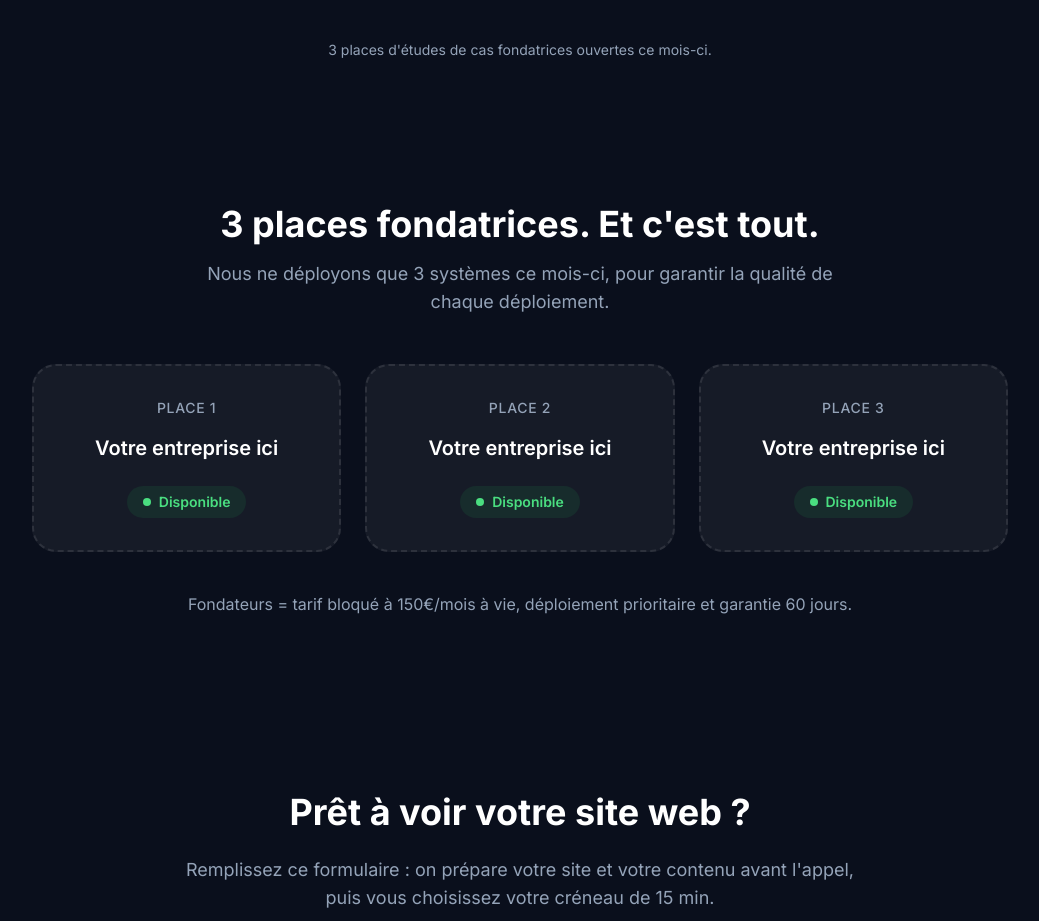
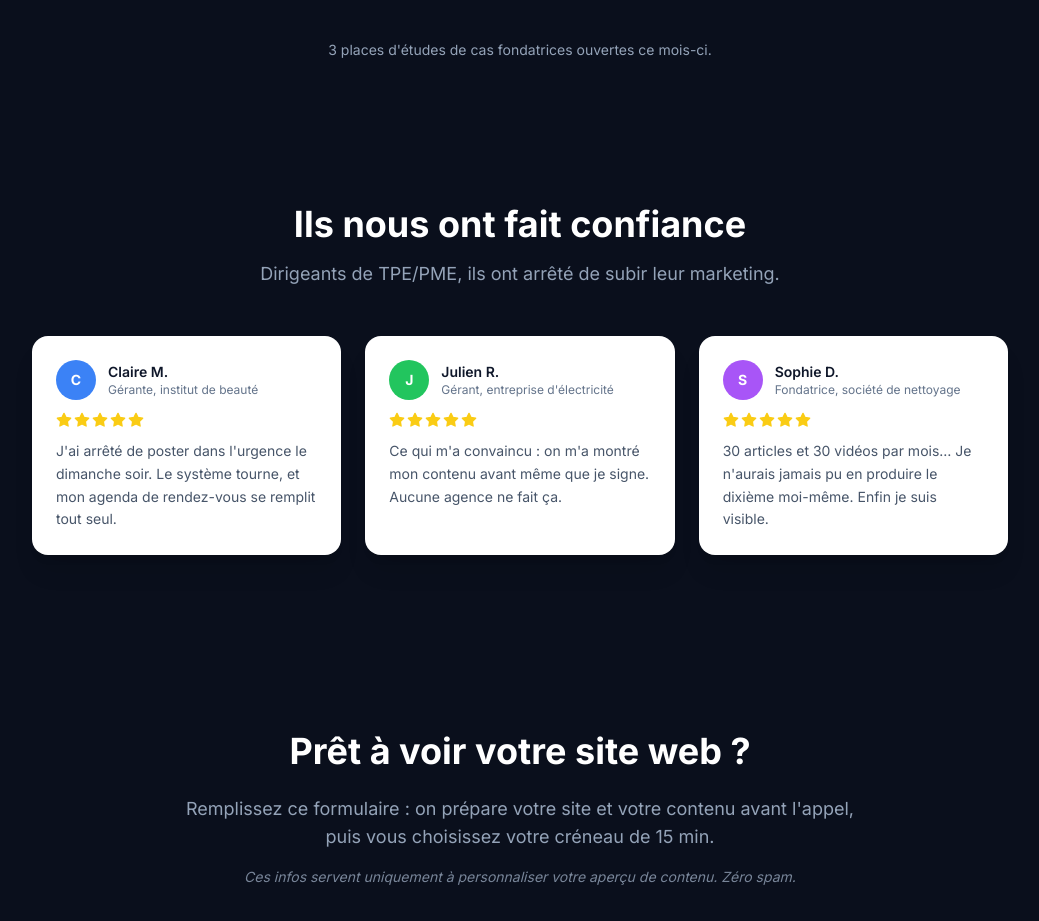
Before and after one commit to agenceleela/AgenceLeela, a Next.js app: page / in a window 1280 px wide. Shown: the part 1004-1925 px from the top of the page, without its empty margins (120-1159 px from the left). Built offline with nearby package versions, Linux system fonts and the light colour scheme.

Commit message:
feat: section témoignages "Ils nous ont fait confiance" (social proof pré-formulaire)

```diff
--- a/app/page.tsx
+++ b/app/page.tsx
@@ -1,7 +1,7 @@
 import Navbar from '../components/Navbar'
 import Hero from '../components/Hero'
 import SocialProof from '../components/SocialProof'
-import FounderSlots from '../components/FounderSlots'
+import Testimonials from '../components/Testimonials'
 import LeadForm from '../components/LeadForm'
 import FAQ from '../components/FAQ'
 import Footer from '../components/Footer'
@@ -12,7 +12,7 @@ export default function Home() {
       <Navbar />
       <Hero />
       <SocialProof />
-      <FounderSlots />
+      <Testimonials />
       <LeadForm />
       <FAQ />
       <Footer />
--- a/components/FounderSlots.tsx
+++ /dev/null
@@ -1,69 +0,0 @@
-'use client'
-
-import { motion } from 'framer-motion'
-
-// NOTE DEV: pré-clients, aucun témoignage réel n'existe encore : cette section fait
-// office de social proof honnête (rareté + projection). Interdit d'y publier de faux
-// témoignages (publicité trompeuse). Dès 2-3 vrais témoignages signés, remplacer les
-// slots par des cartes témoignages (structure prête).
-// NOTE DEV: passer le statut à "Réservée" dès qu'une place fondatrice est signée.
-const slots = [
-  { place: 'Place 1', status: 'Disponible' },
-  { place: 'Place 2', status: 'Disponible' },
-  { place: 'Place 3', status: 'Disponible' },
-]
-
-export default function FounderSlots() {
-  return (
-    <section className="bg-leela-dark-blue py-20">
-      <div className="mx-auto max-w-5xl px-6">
-        <motion.div
-          initial={{ opacity: 0, y: 40 }}
-          whileInView={{ opacity: 1, y: 0 }}
-          viewport={{ once: true }}
-          transition={{ duration: 0.8 }}
-          className="mb-12 text-center"
-        >
-          <h2 className="mb-4 text-3xl font-bold text-white md:text-4xl">
-            3 places fondatrices. Et c'est tout.
-          </h2>
-          <p className="mx-auto max-w-2xl text-lg text-leela-slate-light">
-            Nous ne déployons que 3 systèmes ce mois-ci, pour garantir la qualité de chaque déploiement.
-          </p>
-        </motion.div>
-
-        <div className="grid gap-6 md:grid-cols-3">
-          {slots.map((slot, index) => (
-            <motion.div
-              key={slot.place}
-              initial={{ opacity: 0, y: 20 }}
-              whileInView={{ opacity: 1, y: 0 }}
-              viewport={{ once: true }}
-              transition={{ duration: 0.5, delay: index * 0.1 }}
-              className="rounded-3xl border-2 border-dashed border-leela-border bg-white/5 p-8 text-center"
-            >
-              <p className="text-sm font-medium uppercase tracking-wider text-leela-slate-light">
-                {slot.place}
-              </p>
-              <p className="mt-4 text-xl font-semibold text-white">Votre entreprise ici</p>
-              <span className="mt-6 inline-flex items-center gap-2 rounded-full bg-green-500/10 px-4 py-1.5 text-sm font-semibold text-green-400">
-                <span className="h-2 w-2 rounded-full bg-green-400" />
-                {slot.status}
-              </span>
-            </motion.div>
-          ))}
-        </div>
-
-        <motion.p
-          initial={{ opacity: 0 }}
-          whileInView={{ opacity: 1 }}
-          viewport={{ once: true }}
-          transition={{ duration: 0.6, delay: 0.4 }}
-          className="mt-10 text-center text-leela-slate-light"
-        >
-          Fondateurs = tarif bloqué à 150€/mois à vie, déploiement prioritaire et garantie 60 jours.
-        </motion.p>
-      </div>
-    </section>
-  )
-}
--- /dev/null
+++ b/components/Testimonials.tsx
@@ -0,0 +1,92 @@
+'use client'
+
+import { motion } from 'framer-motion'
+import { Star } from 'lucide-react'
+
+// NOTE DEV: CONTENU PLACEHOLDER DE RÉDACTION. Remplacer par de vrais témoignages
+// signés (clients ou retours d'appels de découverte) avant toute exposition au trafic :
+// publier de faux témoignages comme réels = publicité trompeuse (DGCCRF).
+// Fournir les vrais témoignages pour intégration verbatim, sans réécriture.
+const testimonials = [
+  {
+    name: 'Claire M.',
+    role: 'Gérante, institut de beauté',
+    initial: 'C',
+    color: 'bg-blue-500',
+    text: "J'ai arrêté de poster dans l'urgence le dimanche soir. Le système tourne, et mon agenda de rendez-vous se remplit tout seul.",
+  },
+  {
+    name: 'Julien R.',
+    role: "Gérant, entreprise d'électricité",
+    initial: 'J',
+    color: 'bg-green-500',
+    text: "Ce qui m'a convaincu : on m'a montré mon contenu avant même que je signe. Aucune agence ne fait ça.",
+  },
+  {
+    name: 'Sophie D.',
+    role: 'Fondatrice, société de nettoyage',
+    initial: 'S',
+    color: 'bg-purple-500',
+    text: "30 articles et 30 vidéos par mois… Je n'aurais jamais pu en produire le dixième moi-même. Enfin je suis visible.",
+  },
+]
+
+function Stars() {
+  return (
+    <div className="flex gap-0.5">
+      {[0, 1, 2, 3, 4].map((i) => (
+        <Star key={i} className="h-4 w-4 fill-yellow-400 text-yellow-400" />
+      ))}
+    </div>
+  )
+}
+
+export default function Testimonials() {
+  return (
+    <section className="bg-leela-dark-blue py-20">
+      <div className="mx-auto max-w-5xl px-6">
+        <motion.div
+          initial={{ opacity: 0, y: 40 }}
+          whileInView={{ opacity: 1, y: 0 }}
+          viewport={{ once: true }}
+          transition={{ duration: 0.8 }}
+          className="mb-12 text-center"
+        >
+          <h2 className="mb-4 text-3xl font-bold text-white md:text-4xl">
+            Ils nous ont fait confiance
+          </h2>
+          <p className="mx-auto max-w-2xl text-lg text-leela-slate-light">
+            Dirigeants de TPE/PME, ils ont arrêté de subir leur marketing.
+          </p>
+        </motion.div>
+
+        <div className="grid gap-6 md:grid-cols-3">
+          {testimonials.map((testimonial, index) => (
+            <motion.div
+              key={testimonial.name}
+              initial={{ opacity: 0, y: 20 }}
+              whileInView={{ opacity: 1, y: 0 }}
+              viewport={{ once: true }}
+              transition={{ duration: 0.5, delay: index * 0.1 }}
+              className="rounded-2xl bg-white p-6 text-left shadow-xl"
+            >
+              <div className="mb-3 flex items-center gap-3">
+                <span
+                  className={`flex h-10 w-10 items-center justify-center rounded-full ${testimonial.color} text-sm font-bold text-white`}
+                >
+                  {testimonial.initial}
+                </span>
+                <div>
+                  <p className="text-sm font-semibold text-slate-900">{testimonial.name}</p>
+                  <p className="text-xs text-slate-500">{testimonial.role}</p>
+                </div>
+              </div>
+              <Stars />
+              <p className="mt-3 text-sm leading-relaxed text-slate-600">{testimonial.text}</p>
+            </motion.div>
+          ))}
+        </div>
+      </div>
+    </section>
+  )
+}
```
